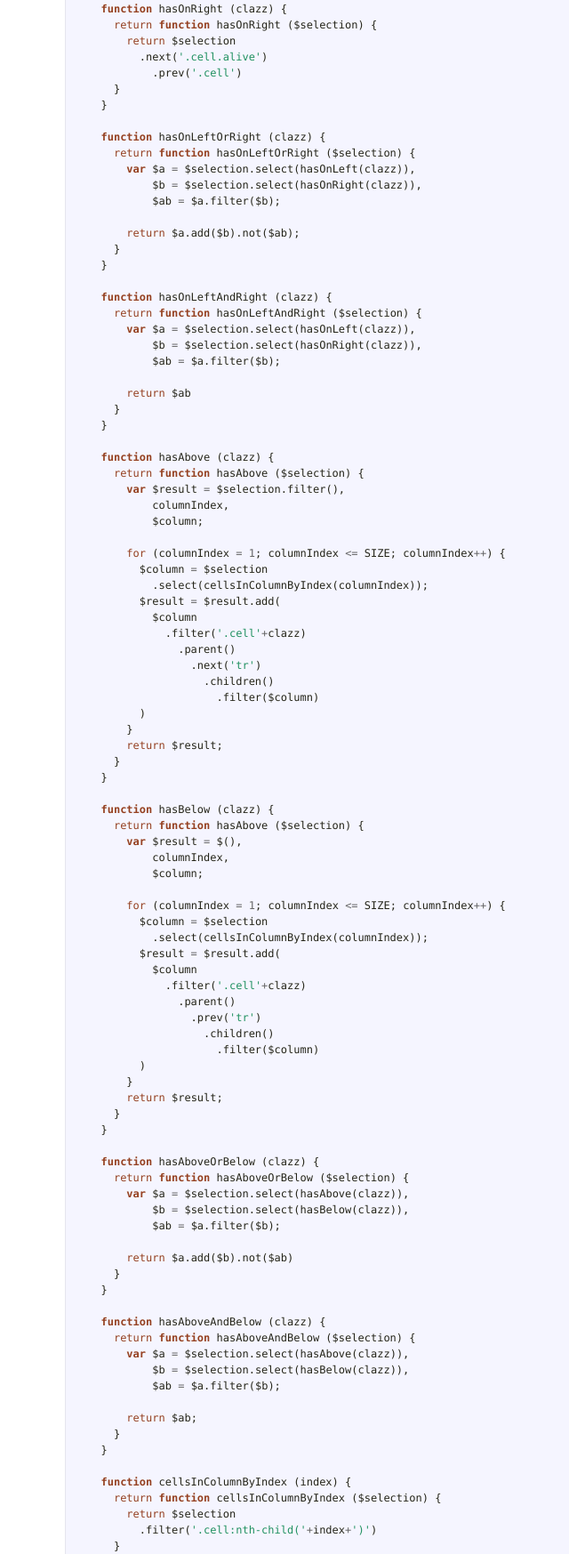
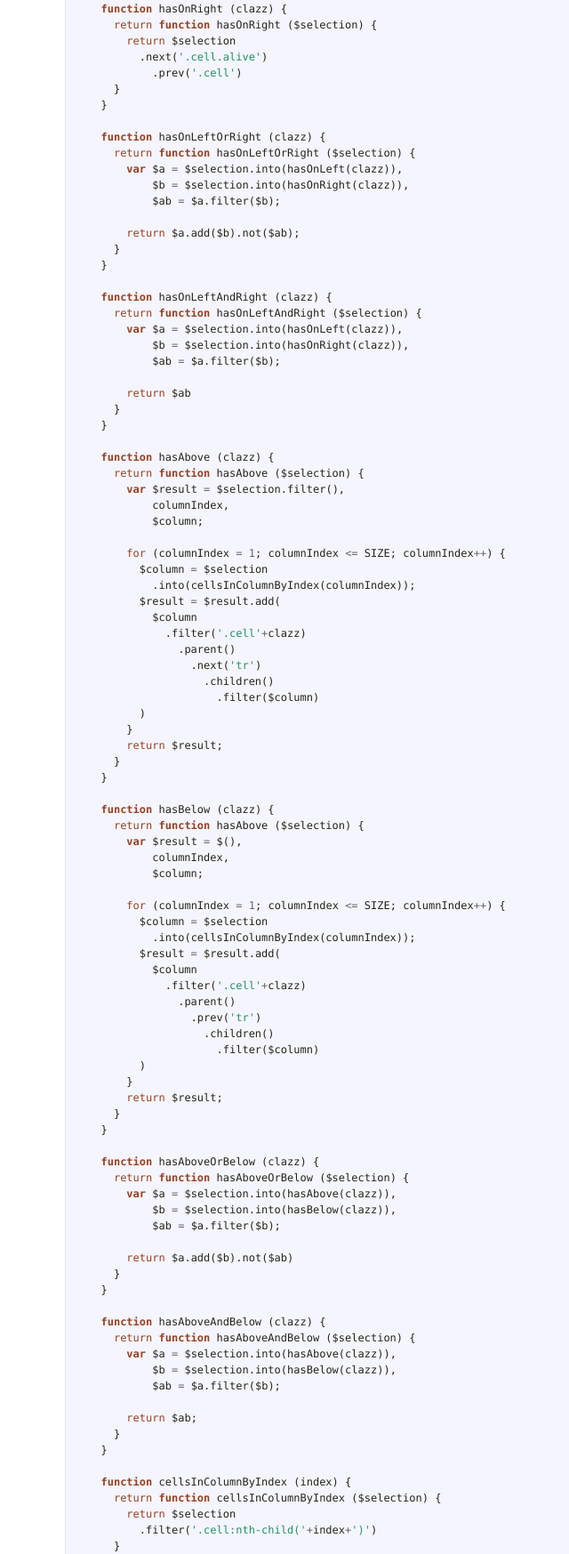
Before and after one commit to raganwald/JQuery-Combinators, a plain HTML site: page life/life.html in a window 1280 px wide. Shown: the part 5744-7491 px from the top of the page at 89% size, without its empty margins (452-1092 px from the left). Drawn offline with Linux system fonts and the light colour scheme.

Commit message:
optimize

```diff
--- a/life/life.html
+++ b/life/life.html
@@ -271,8 +271,8 @@ dies</p>             </td>             <td class="code">               <div clas
 
   <span class="kd">function</span> <span class="nx">hasOnLeftOrRight</span> <span class="p">(</span><span class="nx">clazz</span><span class="p">)</span> <span class="p">{</span>
     <span class="k">return</span> <span class="kd">function</span> <span class="nx">hasOnLeftOrRight</span> <span class="p">(</span><span class="nx">$selection</span><span class="p">)</span> <span class="p">{</span>
-      <span class="kd">var</span> <span class="nx">$a</span> <span class="o">=</span> <span class="nx">$selection</span><span class="p">.</span><span class="nx">select</span><span class="p">(</span><span class="nx">hasOnLeft</span><span class="p">(</span><span class="nx">clazz</span><span class="p">)),</span>
-          <span class="nx">$b</span> <span class="o">=</span> <span class="nx">$selection</span><span class="p">.</span><span class="nx">select</span><span class="p">(</span><span class="nx">hasOnRight</span><span class="p">(</span><span class="nx">clazz</span><span class="p">)),</span>
+      <span class="kd">var</span> <span class="nx">$a</span> <span class="o">=</span> <span class="nx">$selection</span><span class="p">.</span><span class="nx">into</span><span class="p">(</span><span class="nx">hasOnLeft</span><span class="p">(</span><span class="nx">clazz</span><span class="p">)),</span>
+          <span class="nx">$b</span> <span class="o">=</span> <span class="nx">$selection</span><span class="p">.</span><span class="nx">into</span><span class="p">(</span><span class="nx">hasOnRight</span><span class="p">(</span><span class="nx">clazz</span><span class="p">)),</span>
           <span class="nx">$ab</span> <span class="o">=</span> <span class="nx">$a</span><span class="p">.</span><span class="nx">filter</span><span class="p">(</span><span class="nx">$b</span><span class="p">);</span>
 
       <span class="k">return</span> <span class="nx">$a</span><span class="p">.</span><span class="nx">add</span><span class="p">(</span><span class="nx">$b</span><span class="p">).</span><span class="nx">not</span><span class="p">(</span><span class="nx">$ab</span><span class="p">);</span>
@@ -281,8 +281,8 @@ dies</p>             </td>             <td class="code">               <div clas
 
   <span class="kd">function</span> <span class="nx">hasOnLeftAndRight</span> <span class="p">(</span><span class="nx">clazz</span><span class="p">)</span> <span class="p">{</span>
     <span class="k">return</span> <span class="kd">function</span> <span class="nx">hasOnLeftAndRight</span> <span class="p">(</span><span class="nx">$selection</span><span class="p">)</span> <span class="p">{</span>
-      <span class="kd">var</span> <span class="nx">$a</span> <span class="o">=</span> <span class="nx">$selection</span><span class="p">.</span><span class="nx">select</span><span class="p">(</span><span class="nx">hasOnLeft</span><span class="p">(</span><span class="nx">clazz</span><span class="p">)),</span>
-          <span class="nx">$b</span> <span class="o">=</span> <span class="nx">$selection</span><span class="p">.</span><span class="nx">select</span><span class="p">(</span><span class="nx">hasOnRight</span><span class="p">(</span><span class="nx">clazz</span><span class="p">)),</span>
+      <span class="kd">var</span> <span class="nx">$a</span> <span class="o">=</span> <span class="nx">$selection</span><span class="p">.</span><span class="nx">into</span><span class="p">(</span><span class="nx">hasOnLeft</span><span class="p">(</span><span class="nx">clazz</span><span class="p">)),</span>
+          <span class="nx">$b</span> <span class="o">=</span> <span class="nx">$selection</span><span class="p">.</span><span class="nx">into</span><span class="p">(</span><span class="nx">hasOnRight</span><span class="p">(</span><span class="nx">clazz</span><span class="p">)),</span>
           <span class="nx">$ab</span> <span class="o">=</span> <span class="nx">$a</span><span class="p">.</span><span class="nx">filter</span><span class="p">(</span><span class="nx">$b</span><span class="p">);</span>
 
       <span class="k">return</span> <span class="nx">$ab</span>
@@ -297,7 +297,7 @@ dies</p>             </td>             <td class="code">               <div clas
 
       <span class="k">for</span> <span class="p">(</span><span class="nx">columnIndex</span> <span class="o">=</span> <span class="mi">1</span><span class="p">;</span> <span class="nx">columnIndex</span> <span class="o">&lt;=</span> <span class="nx">SIZE</span><span class="p">;</span> <span class="nx">columnIndex</span><span class="o">++</span><span class="p">)</span> <span class="p">{</span>
         <span class="nx">$column</span> <span class="o">=</span> <span class="nx">$selection</span>
-          <span class="p">.</span><span class="nx">select</span><span class="p">(</span><span class="nx">cellsInColumnByIndex</span><span class="p">(</span><span class="nx">columnIndex</span><span class="p">));</span>
+          <span class="p">.</span><span class="nx">into</span><span class="p">(</span><span class="nx">cellsInColumnByIndex</span><span class="p">(</span><span class="nx">columnIndex</span><span class="p">));</span>
         <span class="nx">$result</span> <span class="o">=</span> <span class="nx">$result</span><span class="p">.</span><span class="nx">add</span><span class="p">(</span>
           <span class="nx">$column</span>
             <span class="p">.</span><span class="nx">filter</span><span class="p">(</span><span class="s1">&#39;.cell&#39;</span><span class="o">+</span><span class="nx">clazz</span><span class="p">)</span>
@@ -319,7 +319,7 @@ dies</p>             </td>             <td class="code">               <div clas
 
       <span class="k">for</span> <span class="p">(</span><span class="nx">columnIndex</span> <span class="o">=</span> <span class="mi">1</span><span class="p">;</span> <span class="nx">columnIndex</span> <span class="o">&lt;=</span> <span class="nx">SIZE</span><span class="p">;</span> <span class="nx">columnIndex</span><span class="o">++</span><span class="p">)</span> <span class="p">{</span>
         <span class="nx">$column</span> <span class="o">=</span> <span class="nx">$selection</span>
-          <span class="p">.</span><span class="nx">select</span><span class="p">(</span><span class="nx">cellsInColumnByIndex</span><span class="p">(</span><span class="nx">columnIndex</span><span class="p">));</span>
+          <span class="p">.</span><span class="nx">into</span><span class="p">(</span><span class="nx">cellsInColumnByIndex</span><span class="p">(</span><span class="nx">columnIndex</span><span class="p">));</span>
         <span class="nx">$result</span> <span class="o">=</span> <span class="nx">$result</span><span class="p">.</span><span class="nx">add</span><span class="p">(</span>
           <span class="nx">$column</span>
             <span class="p">.</span><span class="nx">filter</span><span class="p">(</span><span class="s1">&#39;.cell&#39;</span><span class="o">+</span><span class="nx">clazz</span><span class="p">)</span>
@@ -335,8 +335,8 @@ dies</p>             </td>             <td class="code">               <div clas
 
   <span class="kd">function</span> <span class="nx">hasAboveOrBelow</span> <span class="p">(</span><span class="nx">clazz</span><span class="p">)</span> <span class="p">{</span>
     <span class="k">return</span> <span class="kd">function</span> <span class="nx">hasAboveOrBelow</span> <span class="p">(</span><span class="nx">$selection</span><span class="p">)</span> <span class="p">{</span>
-      <span class="kd">var</span> <span class="nx">$a</span> <span class="o">=</span> <span class="nx">$selection</span><span class="p">.</span><span class="nx">select</span><span class="p">(</span><span class="nx">hasAbove</span><span class="p">(</span><span class="nx">clazz</span><span class="p">)),</span>
-          <span class="nx">$b</span> <span class="o">=</span> <span class="nx">$selection</span><span class="p">.</span><span class="nx">select</span><span class="p">(</span><span class="nx">hasBelow</span><span class="p">(</span><span class="nx">clazz</span><span class="p">)),</span>
+      <span class="kd">var</span> <span class="nx">$a</span> <span class="o">=</span> <span class="nx">$selection</span><span class="p">.</span><span class="nx">into</span><span class="p">(</span><span class="nx">hasAbove</span><span class="p">(</span><span class="nx">clazz</span><span class="p">)),</span>
+          <span class="nx">$b</span> <span class="o">=</span> <span class="nx">$selection</span><span class="p">.</span><span class="nx">into</span><span class="p">(</span><span class="nx">hasBelow</span><span class="p">(</span><span class="nx">clazz</span><span class="p">)),</span>
           <span class="nx">$ab</span> <span class="o">=</span> <span class="nx">$a</span><span class="p">.</span><span class="nx">filter</span><span class="p">(</span><span class="nx">$b</span><span class="p">);</span>
 
       <span class="k">return</span> <span class="nx">$a</span><span class="p">.</span><span class="nx">add</span><span class="p">(</span><span class="nx">$b</span><span class="p">).</span><span class="nx">not</span><span class="p">(</span><span class="nx">$ab</span><span class="p">)</span>
@@ -345,8 +345,8 @@ dies</p>             </td>             <td class="code">               <div clas
 
   <span class="kd">function</span> <span class="nx">hasAboveAndBelow</span> <span class="p">(</span><span class="nx">clazz</span><span class="p">)</span> <span class="p">{</span>
     <span class="k">return</span> <span class="kd">function</span> <span class="nx">hasAboveAndBelow</span> <span class="p">(</span><span class="nx">$selection</span><span class="p">)</span> <span class="p">{</span>
-      <span class="kd">var</span> <span class="nx">$a</span> <span class="o">=</span> <span class="nx">$selection</span><span class="p">.</span><span class="nx">select</span><span class="p">(</span><span class="nx">hasAbove</span><span class="p">(</span><span class="nx">clazz</span><span class="p">)),</span>
-          <span class="nx">$b</span> <span class="o">=</span> <span class="nx">$selection</span><span class="p">.</span><span class="nx">select</span><span class="p">(</span><span class="nx">hasBelow</span><span class="p">(</span><span class="nx">clazz</span><span class="p">)),</span>
+      <span class="kd">var</span> <span class="nx">$a</span> <span class="o">=</span> <span class="nx">$selection</span><span class="p">.</span><span class="nx">into</span><span class="p">(</span><span class="nx">hasAbove</span><span class="p">(</span><span class="nx">clazz</span><span class="p">)),</span>
+          <span class="nx">$b</span> <span class="o">=</span> <span class="nx">$selection</span><span class="p">.</span><span class="nx">into</span><span class="p">(</span><span class="nx">hasBelow</span><span class="p">(</span><span class="nx">clazz</span><span class="p">)),</span>
           <span class="nx">$ab</span> <span class="o">=</span> <span class="nx">$a</span><span class="p">.</span><span class="nx">filter</span><span class="p">(</span><span class="nx">$b</span><span class="p">);</span>
 
       <span class="k">return</span> <span class="nx">$ab</span><span class="p">;</span>
```
Also changed, not shown: life/life.js (+10 -10 lines).
